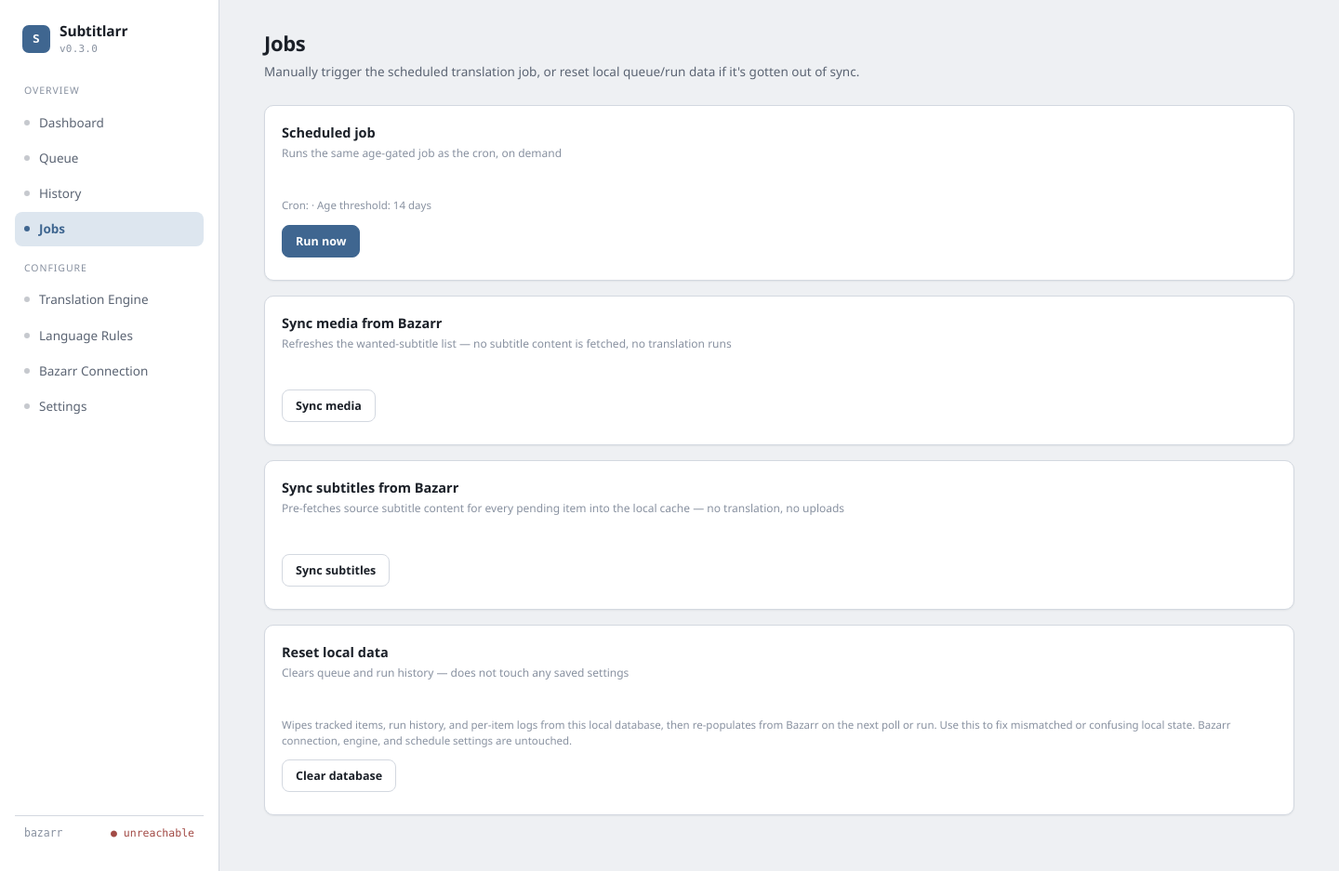
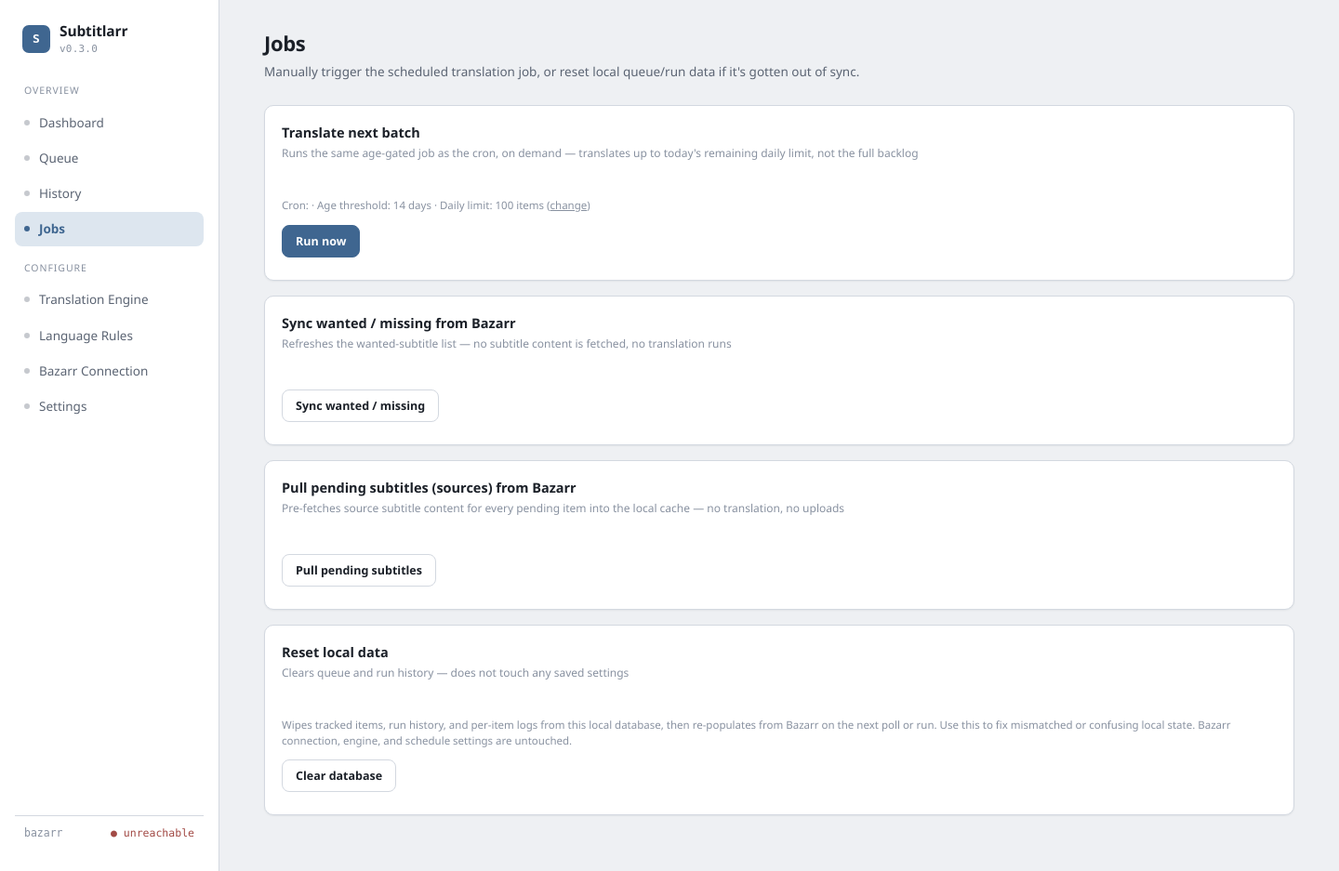
Before and after one commit to GerardUmbert/Subtitlarr, a FastAPI app: page /jobs in a window 1440 px wide. Shown: the whole page at 93% size. Run offline with FastAPI, Linux system fonts and the light colour scheme; data that the repository does not hold is empty; parts of the project's set-up code (start-up, migrations or seed data) failed here and were passed over.

Commit message:
Add stale-run cleanup, responsive nav, and clearer Jobs page copy
- Startup job now closes run_history rows left open (finished_at IS
  NULL) by a process killed mid-batch, mirroring the existing
  stuck-item recovery; also exposed as an on-demand endpoint.
- Fix sidebar collapsing to an unusable, empty top bar on narrow
  viewports: add a working hamburger toggle, stop the grid from
  stretching the collapsed bar to the page's full height, and stop
  wide table content from forcing horizontal page scroll.
- Rename Jobs page actions to describe what they actually do (translate
  next batch vs. full backlog, sync wanted/missing vs. pull cached
  sources) and surface the configured daily translation limit.

```diff
--- a/app/api/jobs.py
+++ b/app/api/jobs.py
@@ -16,6 +16,7 @@ async def get_jobs(scheduler=Depends(state.get_scheduler), runner=Depends(state.
     return {
         "cron_expression": settings.schedule_cron,
         "age_threshold_days": settings.age_threshold_days,
+        "daily_translation_limit": settings.daily_translation_limit,
         "next_run": next_run.isoformat() if next_run else None,
         "run_active": bool(current is not None and current.active),
         "sync_media_active": _sync_media_state["active"],
@@ -99,6 +100,22 @@ async def get_sync_status():
     }
 
 
+@router.post("/close-stale-runs")
+async def close_stale_runs(conn=Depends(state.get_conn), runner=Depends(state.get_runner)):
+    """Closes out run_history rows left open (finished_at IS NULL) by a
+    process that was killed mid-batch — NOT a destructive wipe like
+    clear-database. The run and its item history stay intact, just marked
+    finished instead of stuck open forever on the History page. Also runs
+    automatically on every server startup; this lets it be triggered
+    on-demand too."""
+    if runner.current is not None and runner.current.active:
+        raise HTTPException(
+            status_code=409, detail="Cannot close stale runs while a run is in progress"
+        )
+    closed = repository.close_stale_open_runs(conn)
+    return {"closed": closed}
+
+
 @router.post("/clear-database")
 async def clear_database(conn=Depends(state.get_conn), runner=Depends(state.get_runner)):
     """Wipes queue/run history (items, run_history, item_run_log) so
--- a/app/db/repository.py
+++ b/app/db/repository.py
@@ -25,6 +25,47 @@ def clear_queue_data(conn: sqlite3.Connection) -> dict:
             "DELETE FROM sqlite_sequence WHERE name IN ('items', 'run_history', 'item_run_log')"
         )
     return {"items_cleared": items, "runs_cleared": runs, "logs_cleared": logs}
+
+
+def close_stale_open_runs(conn: sqlite3.Connection) -> int:
+    """run_history rows with finished_at IS NULL from a process that was
+    killed mid-batch (no checkpointing — finish_run() only runs in
+    run_batch()'s finally block, which a hard process kill skips
+    entirely) stay open forever otherwise, cluttering the History page
+    with runs that look permanently 'in progress'. Marks them finished
+    (using their own last-touched item_run_log timestamp as finished_at
+    when available, else started_at, so the run doesn't claim to have
+    ended before it started) with their items_processed/items_failed
+    counts backfilled from item_run_log — NOT a destructive wipe like
+    clear_queue_data(); the run and its item history stay intact, just
+    marked complete instead of stuck open. Returns the number of runs
+    closed. Companion to reset_stuck_translating_items() (the equivalent
+    fix for individual items) — called at startup the same way."""
+    with conn:
+        stale_runs = conn.execute(
+            "SELECT id, started_at FROM run_history WHERE finished_at IS NULL"
+        ).fetchall()
+        for run in stale_runs:
+            counts = conn.execute(
+                """
+                SELECT
+                    COUNT(*) AS processed,
+                    SUM(CASE WHEN status = 'failed' THEN 1 ELSE 0 END) AS failed,
+                    MAX(created_at) AS last_activity
+                FROM item_run_log WHERE run_id = ?
+                """,
+                (run["id"],),
+            ).fetchone()
+            finished_at = counts["last_activity"] or run["started_at"]
+            conn.execute(
+                """
+                UPDATE run_history
+                SET finished_at = ?, items_processed = ?, items_failed = ?
+                WHERE id = ?
+                """,
+                (finished_at, counts["processed"] or 0, counts["failed"] or 0, run["id"]),
+            )
+        return len(stale_runs)
 
 
 def reset_stuck_translating_items(conn: sqlite3.Connection) -> int:
--- a/app/main.py
+++ b/app/main.py
@@ -41,6 +41,12 @@ async def lifespan(app: FastAPI):
         logging.getLogger(__name__).warning(
             "Reset %d item(s) stuck in 'translating' from a previous run "
             "(interrupted by a restart) back to 'pending'.", reset_count,
+        )
+    closed_runs = repository.close_stale_open_runs(state.db_conn)
+    if closed_runs:
+        logging.getLogger(__name__).warning(
+            "Closed %d run(s) left open (finished_at IS NULL) from a "
+            "previous process that was killed mid-batch.", closed_runs,
         )
 
     state.bazarr_client = BazarrClient(
--- a/app/static/css/base.css
+++ b/app/static/css/base.css
@@ -8,6 +8,7 @@ body {
   font-size: 15px;
   line-height: 1.5;
   -webkit-font-smoothing: antialiased;
+  overflow-x: hidden;
 }
 
 .mono {
@@ -48,14 +49,15 @@ main {
   padding: 30px 36px 60px;
   width: 1180px;
   max-width: 100%;
+  min-width: 0;
   margin: 0 auto;
 }
 
 ::selection { background: var(--accent-soft); color: var(--accent); }
 
 @media (max-width: 980px) {
-  .shell { grid-template-columns: 1fr; }
-  .sidebar { display: none; }
+  .shell { grid-template-columns: minmax(0, 1fr); }
+  main { width: 100%; padding: 20px 16px 40px; }
   .grid-2 { grid-template-columns: 1fr; }
   .stats { grid-template-columns: repeat(2, 1fr); }
 }
--- a/app/static/js/api.js
+++ b/app/static/js/api.js
@@ -93,3 +93,16 @@ const Api = (() => {
     label.textContent = "● not configured";
   }
 })();
+
+// Mobile nav toggle — sidebar collapses to a top bar below 980px, this
+// expands/collapses the nav links in place instead of leaving them
+// permanently hidden with no way to reach other pages.
+(function initNavToggle() {
+  const toggle = document.getElementById("nav-toggle");
+  const sidebar = document.getElementById("sidebar");
+  if (!toggle || !sidebar) return;
+  toggle.addEventListener("click", () => {
+    const open = sidebar.classList.toggle("nav-open");
+    toggle.setAttribute("aria-expanded", open ? "true" : "false");
+  });
+})();
--- a/app/static/js/jobs.js
+++ b/app/static/js/jobs.js
@@ -6,6 +6,7 @@ createApp({
       pageLoading: true,
       cronExpression: "",
       ageThresholdDays: 14,
+      dailyTranslationLimit: 100,
       nextRun: "",
       runActive: false,
       running: false,
@@ -30,6 +31,7 @@ createApp({
         const jobs = await Api.getJobs();
         this.cronExpression = jobs.cron_expression;
         this.ageThresholdDays = jobs.age_threshold_days;
+        this.dailyTranslationLimit = jobs.daily_translation_limit;
         this.nextRun = jobs.next_run ? new Date(jobs.next_run).toLocaleString() : "";
         this.runActive = jobs.run_active;
         this.syncMediaActive = jobs.sync_media_active;
--- a/app/templates/jobs.html
+++ b/app/templates/jobs.html
@@ -16,11 +16,11 @@
 
   <template v-else>
   <div class="engine-card">
-    <div class="panel-title">Scheduled job</div>
-    <div class="panel-title-sub">Runs the same age-gated job as the cron, on demand</div>
+    <div class="panel-title">Translate next batch</div>
+    <div class="panel-title-sub">Runs the same age-gated job as the cron, on demand — translates up to today's remaining daily limit, not the full backlog</div>
 
     <div class="engine-config" style="margin-top:0; border-top:none;">
-      <p class="field-hint">Cron: <span class="mono">{% raw %}{{ cronExpression }}{% endraw %}</span> · Age threshold: {% raw %}{{ ageThresholdDays }}{% endraw %} days</p>
+      <p class="field-hint">Cron: <span class="mono">{% raw %}{{ cronExpression }}{% endraw %}</span> · Age threshold: {% raw %}{{ ageThresholdDays }}{% endraw %} days · Daily limit: {% raw %}{{ dailyTranslationLimit > 0 ? dailyTranslationLimit + ' items' : 'unlimited' }}{% endraw %} (<a href="/settings">change</a>)</p>
       <p class="field-hint" v-if="nextRun">Next scheduled run: {% raw %}{{ nextRun }}{% endraw %}</p>
       <div class="field-row">
         <button class="btn btn-primary" @click="runNow" :disabled="runActive || running">
@@ -32,13 +32,13 @@
   </div>
 
   <div class="engine-card" style="margin-top:16px;">
-    <div class="panel-title">Sync media from Bazarr</div>
+    <div class="panel-title">Sync wanted / missing from Bazarr</div>
     <div class="panel-title-sub">Refreshes the wanted-subtitle list — no subtitle content is fetched, no translation runs</div>
 
     <div class="engine-config" style="margin-top:0; border-top:none;">
       <div class="field-row">
         <button class="btn" @click="syncMedia" :disabled="syncMediaActive || syncingMedia || runActive">
-          {% raw %}{{ syncMediaActive ? 'Syncing…' : (syncingMedia ? 'Starting…' : 'Sync media') }}{% endraw %}
+          {% raw %}{{ syncMediaActive ? 'Syncing…' : (syncingMedia ? 'Starting…' : 'Sync wanted / missing') }}{% endraw %}
         </button>
         <span v-if="syncMediaStarted" class="test-result">● started</span>
       </div>
@@ -46,13 +46,13 @@
   </div>
 
   <div class="engine-card" style="margin-top:16px;">
-    <div class="panel-title">Sync subtitles from Bazarr</div>
+    <div class="panel-title">Pull pending subtitles (sources) from Bazarr</div>
     <div class="panel-title-sub">Pre-fetches source subtitle content for every pending item into the local cache — no translation, no uploads</div>
 
     <div class="engine-config" style="margin-top:0; border-top:none;">
       <div class="field-row">
         <button class="btn" @click="syncSubs" :disabled="syncSubsActive || syncingSubs || runActive">
-          {% raw %}{{ syncSubsActive ? 'Syncing…' : (syncingSubs ? 'Starting…' : 'Sync subtitles') }}{% endraw %}
+          {% raw %}{{ syncSubsActive ? 'Pulling…' : (syncingSubs ? 'Starting…' : 'Pull pending subtitles') }}{% endraw %}
         </button>
         <span v-if="syncSubsStarted" class="test-result">● started</span>
       </div>
--- a/app/templates/partials/sidebar.html
+++ b/app/templates/partials/sidebar.html
@@ -1,13 +1,16 @@
-<aside class="sidebar">
+<aside class="sidebar" id="sidebar">
   <div class="brand">
     <div class="brand-mark">S</div>
     <div>
       <div class="brand-name">Subtitlarr</div>
       <div class="brand-sub">v0.3.0</div>
     </div>
+    <button type="button" class="nav-toggle" id="nav-toggle" aria-expanded="false" aria-controls="sidebar-nav" aria-label="Toggle navigation">
+      <span></span><span></span><span></span>
+    </button>
   </div>
 
-  <nav>
+  <nav id="sidebar-nav">
     <div class="nav-label">Overview</div>
     <a class="nav-item {{ 'active' if active_page == 'dashboard' }}" href="/"><span class="dot"></span>Dashboard</a>
     <a class="nav-item {{ 'active' if active_page == 'queue' }}" href="/queue"><span class="dot"></span>Queue</a>
```
Also changed, not shown: app/static/css/components.css (+47 -1 lines), tests/integration/test_jobs_api.py (+29 -0 lines), tests/unit/test_close_stale_open_runs.py (added, +97 -0 lines).
